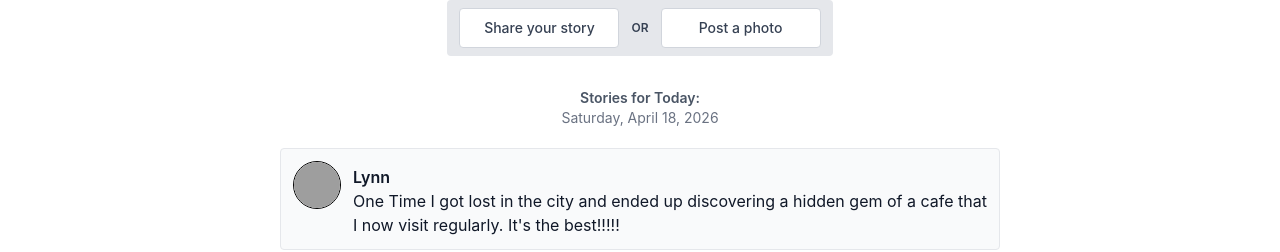
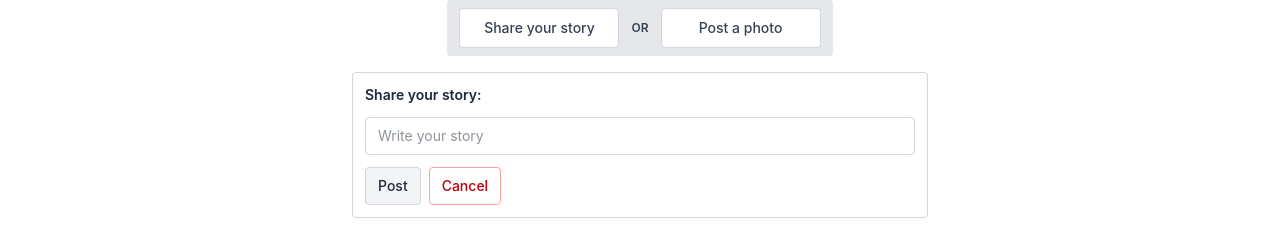
Before and after one commit to jmadripz/HCI, a React (Vite) app: page /daily-prompt in a window 1280 px wide. Both pictures are taken after a click on the button "Share your story". Shown: the part 309-561 px from the top of the page. Built offline with nearby package versions, Linux system fonts and the light colour scheme; grey boxes are pictures that could not be loaded.

Commit message:
added post feature

```diff
--- a/src/components/StoryPrompt.jsx
+++ b/src/components/StoryPrompt.jsx
@@ -1,12 +1,7 @@
-function StoryPrompt() {
-	const todayDate = new Date().toLocaleDateString("en-US", {
-		weekday: "long",
-		month: "long",
-		day: "numeric",
-		year: "numeric"
-	})
+import { User } from "lucide-react"
+import { useRef, useState } from "react"
 
-	const storyRows = [
+const initialStoryRows = [
 	{
 		id: 1,
 		name: "Lynn",
@@ -29,6 +24,95 @@ function StoryPrompt() {
 		storyPhoto: null
 	}
 ]
+function StoryPrompt() {
+	const [storyRows, setStoryRows] = useState(initialStoryRows)
+	const [isStoryDraftOpen, setIsStoryDraftOpen] = useState(false)
+	const [pendingStoryText, setPendingStoryText] = useState("")
+	const [pendingPhoto, setPendingPhoto] = useState(null)
+	const [photoCaption, setPhotoCaption] = useState("")
+	const fileInputRef = useRef(null)
+
+	const todayDate = new Date().toLocaleDateString("en-US", {
+		weekday: "long",
+		month: "long",
+		day: "numeric",
+		year: "numeric"
+	})
+
+	const addStoryRow = ({ text, storyPhoto }) => {
+		setStoryRows((currentRows) => [
+			{
+				id: Date.now(),
+				name: "You",
+				avatar: null,
+				text,
+				storyPhoto
+			},
+			...currentRows
+		])
+	}
+
+	const handleShareStory = () => {
+		setIsStoryDraftOpen(true)
+		setPendingStoryText("")
+	}
+
+	const clearStoryDraft = () => {
+		setIsStoryDraftOpen(false)
+		setPendingStoryText("")
+	}
+
+	const handlePostStory = () => {
+		if (!pendingStoryText.trim()) {
+			return
+		}
+
+		addStoryRow({
+			text: pendingStoryText.trim(),
+			storyPhoto: null
+		})
+		clearStoryDraft()
+	}
+
+	const handlePostPhotoClick = () => {
+		fileInputRef.current?.click()
+	}
+
+	const clearPhotoDraft = () => {
+		setPendingPhoto(null)
+		setPhotoCaption("")
+		if (fileInputRef.current) {
+			fileInputRef.current.value = ""
+		}
+	}
+
+	const handlePhotoSelected = (event) => {
+		const selectedFile = event.target.files?.[0]
+		if (!selectedFile) {
+			return
+		}
+		const fileReader = new FileReader()
+
+		fileReader.onload = () => {
+			if (typeof fileReader.result === "string") {
+				setPendingPhoto(fileReader.result)
+			}
+		}
+
+		fileReader.readAsDataURL(selectedFile)
+	}
+
+	const handlePostPhotoWithCaption = () => {
+		if (!pendingPhoto) {
+			return
+		}
+
+		addStoryRow({
+			text: photoCaption.trim() || "Shared a photo",
+			storyPhoto: pendingPhoto
+		})
+		clearPhotoDraft()
+	}
 
 	return (
 		<section className="mx-auto w-full max-w-3xl px-4 py-6 sm:px-6">
@@ -46,6 +130,7 @@ function StoryPrompt() {
 			<div className="mx-auto mt-5 flex w-fit flex-wrap items-center justify-center gap-2 rounded-sm bg-gray-200 p-2 sm:gap-3 sm:px-3">
 				<button
 					type="button"
+					onClick={handleShareStory}
 					className="flex h-10 w-40 items-center justify-center rounded-sm border border-gray-300 bg-white px-4 py-2 text-sm font-medium text-gray-700 transition hover:bg-gray-50"
 				>
 					Share your story
@@ -53,11 +138,82 @@ function StoryPrompt() {
 				<span className="text-xs font-semibold uppercase text-gray-700">or</span>
 				<button
 					type="button"
+					onClick={handlePostPhotoClick}
 					className="flex h-10 w-40 items-center justify-center rounded-sm border border-gray-300 bg-white px-4 py-2 text-sm font-medium text-gray-700 transition hover:bg-gray-50"
 				>
 					Post a photo
 				</button>
+				<input
+					type="file"
+					accept="image/*"
+					ref={fileInputRef}
+					onChange={handlePhotoSelected}
+					className="hidden"
+				/>
 			</div>
+
+			{isStoryDraftOpen ? (
+				<div className="mx-auto mt-4 w-full max-w-xl rounded-sm border border-gray-300 bg-white p-3">
+					<p className="text-sm font-semibold text-gray-800">Share your story:</p>
+					<input
+						type="text"
+						value={pendingStoryText}
+						onChange={(event) => setPendingStoryText(event.target.value)}
+						placeholder="Write your story"
+						className="mt-3 w-full rounded-sm border border-gray-300 px-3 py-2 text-sm text-gray-800 focus:border-gray-500 focus:outline-none"
+					/>
+					<div className="mt-3 flex flex-wrap gap-2">
+						<button
+							type="button"
+							onClick={handlePostStory}
+							className="rounded-sm border border-gray-300 bg-gray-100 px-3 py-2 text-sm font-medium text-gray-800 hover:bg-gray-200"
+						>
+							Post
+						</button>
+						<button
+							type="button"
+							onClick={clearStoryDraft}
+							className="rounded-sm border border-red-300 bg-white px-3 py-2 text-sm font-medium text-red-700 hover:bg-red-50"
+						>
+							Cancel
+						</button>
+					</div>
+				</div>
+			) : null}
+
+			{pendingPhoto ? (
+				<div className="mx-auto mt-4 w-full max-w-xl rounded-sm border border-gray-300 bg-white p-3">
+					<p className="text-sm font-semibold text-gray-800">Ready to post this photo:</p>
+					<img
+						src={pendingPhoto}
+						alt="Photo preview"
+						className="mt-2 h-48 w-full rounded-sm border border-gray-200 object-cover"
+					/>
+					<input
+						type="text"
+						value={photoCaption}
+						onChange={(event) => setPhotoCaption(event.target.value)}
+						placeholder="Write a caption (optional)"
+						className="mt-3 w-full rounded-sm border border-gray-300 px-3 py-2 text-sm text-gray-800 focus:border-gray-500 focus:outline-none"
+					/>
+					<div className="mt-3 flex flex-wrap gap-2">
+						<button
+							type="button"
+							onClick={handlePostPhotoWithCaption}
+							className="rounded-sm border border-gray-300 bg-gray-100 px-3 py-2 text-sm font-medium text-gray-800 hover:bg-gray-200"
+						>
+							Post
+						</button>
+						<button
+							type="button"
+							onClick={clearPhotoDraft}
+							className="rounded-sm border border-red-300 bg-white px-3 py-2 text-sm font-medium text-red-700 hover:bg-red-50"
+						>
+							Cancel
+						</button>
+					</div>
+				</div>
+			) : null}
 
 			<div className="mt-8 text-center">
 				<p className="text-sm font-semibold text-gray-600">Stories for Today:</p>
@@ -68,6 +224,7 @@ function StoryPrompt() {
 				{storyRows.map((row) => (
 					<article key={row.id} className="rounded-sm border border-gray-200 bg-gray-50 p-3">
 						<div className="flex items-start gap-3">
+							{row.avatar ? (
 								<img
 									src={row.avatar}
 									alt={`${row.name}'s avatar`}
@@ -78,6 +235,11 @@ function StoryPrompt() {
 										)}&background=e5e7eb&color=6b7280`
 									}}
 								/>
+							) : (
+								<div className="flex h-12 w-12 items-center justify-center rounded-full border border-white-300 bg-white text-gray-600">
+									<User className="h-7 w-7" />
+								</div>
+							)}
 							<div className="pt-1">
 								<p className="text-m font-semibold text-gray-900">{row.name}</p>
 								<p className="text-m text-gray-900">{row.text}</p>
```
Lines whose indentation alone changed are shown as unchanged.
